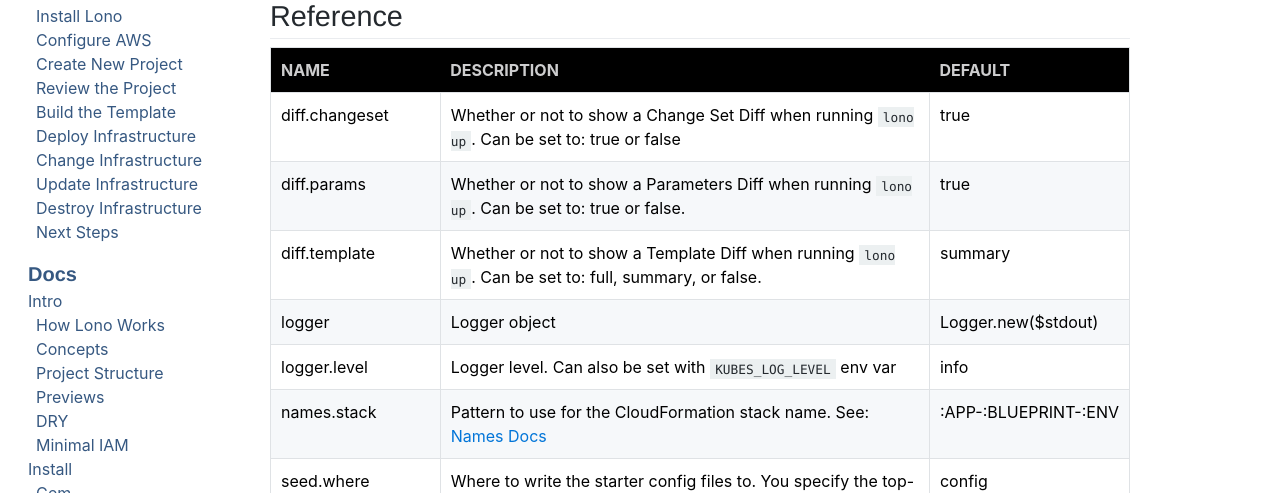
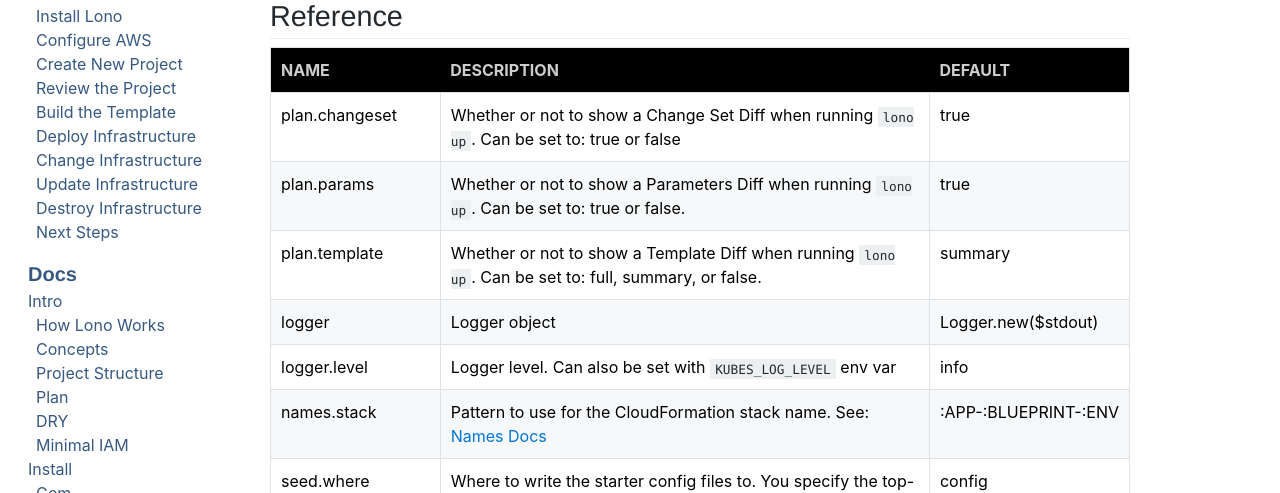
Before and after one commit to boltops-tools/lono-docs, a Jekyll site: the page built from _docs/config/reference.md, in a window 1280 px wide and 900 px high. Shown: the part 152-645 px from the top of the window. Built offline with Jekyll 4.4.1, drawn with Linux system fonts in a browser that asks for light colours; cached includes are drawn as plain includes; a script that is not in the unit is left out.

Commit message:
rename config.diff to config.plan options

```diff
--- a/_docs/config/reference.md
+++ b/_docs/config/reference.md
@@ -7,9 +7,9 @@
 
 Name | Description | Default
 ---|---|---
-diff.changeset | Whether or not to show a Change Set Diff when running `lono up`. Can be set to: true or false | true
-diff.params | Whether or not to show a Parameters Diff when running `lono up`. Can be set to: true or false. | true
-diff.template | Whether or not to show a Template Diff when running `lono up`. Can be set to: full, summary, or false. | summary
+plan.changeset | Whether or not to show a Change Set Diff when running `lono up`. Can be set to: true or false | true
+plan.params | Whether or not to show a Parameters Diff when running `lono up`. Can be set to: true or false. | true
+plan.template | Whether or not to show a Template Diff when running `lono up`. Can be set to: full, summary, or false. | summary
 logger | Logger object | Logger.new($stdout)
 logger.level | Logger level. Can also be set with `KUBES_LOG_LEVEL` env var | info
 names.stack | Pattern to use for the CloudFormation stack name. See: [Names Docs]({% link _docs/config/names.md %}) | :APP-:BLUEPRINT-:ENV
--- a/_docs/intro/previews.md
+++ b/_docs/intro/plan.md
@@ -1,13 +1,13 @@
 ---
-title: Previews
-nav_text: Previews
+title: Plan
+nav_text: Plan
 categories: intro
 order: 4
 ---
 
 Lono runs a "plan" that provides a preview of what will be deployed by showing the differences.
 
-{% include intro/previews.md %}
+{% include intro/plan.md %}
 
 ## Example
 
--- a/_docs/learn/update.md
+++ b/_docs/learn/update.md
@@ -26,7 +26,7 @@
 
     Are you sure you want to update the demo-dev stack? (y/N)
 
-{% include intro/previews.md %}
+{% include intro/plan.md %}
 
 You are also prompted for confirmation. Type `y` and press enter.
 
```
Also changed, not shown: _includes/intro/features.md (+1 -1 lines), _includes/intro/plan.md (renamed from _includes/intro/previews.md, +1 -1 lines).
